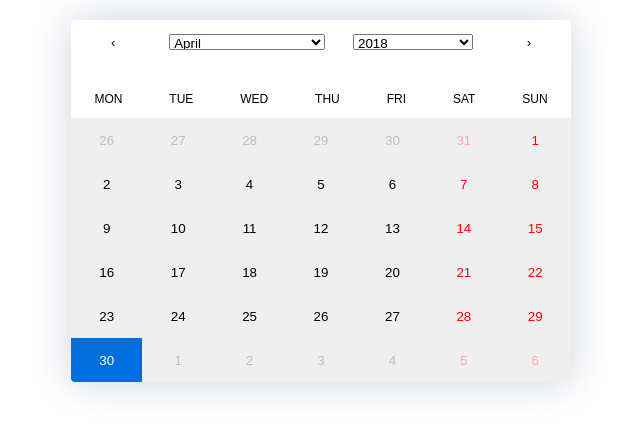
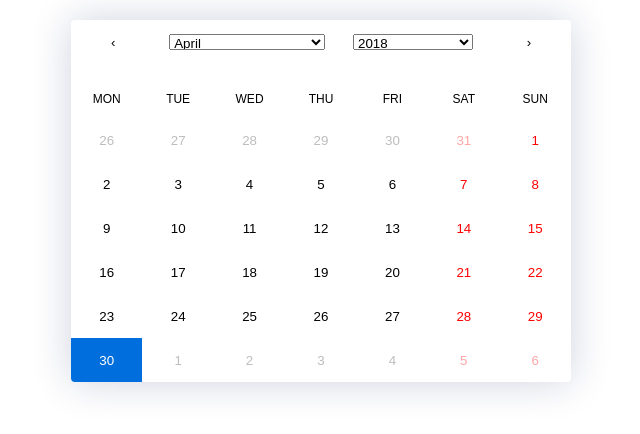
Before and after one commit to colis/react-calendar, a React app: page / in a window 1280 px wide. Shown: the top 434 px of the page, without its empty margins (319-959 px from the left). Built offline with nearby package versions, Linux system fonts and the light colour scheme.

Commit message:
Fixed styling

```diff
--- a/src/css/index.css
+++ b/src/css/index.css
@@ -52,6 +52,7 @@ body {
     width: calc(100%/7);
     border: 0;
     height: 44px;
+    background: none;
 }
 
 .calendar-view .day.today {
@@ -91,5 +92,5 @@ body {
     text-transform: uppercase;
     font-size: .75em;
     padding: 1em;
-    flex-grow: 1;
+    width: calc(100%/7);
 }
```
